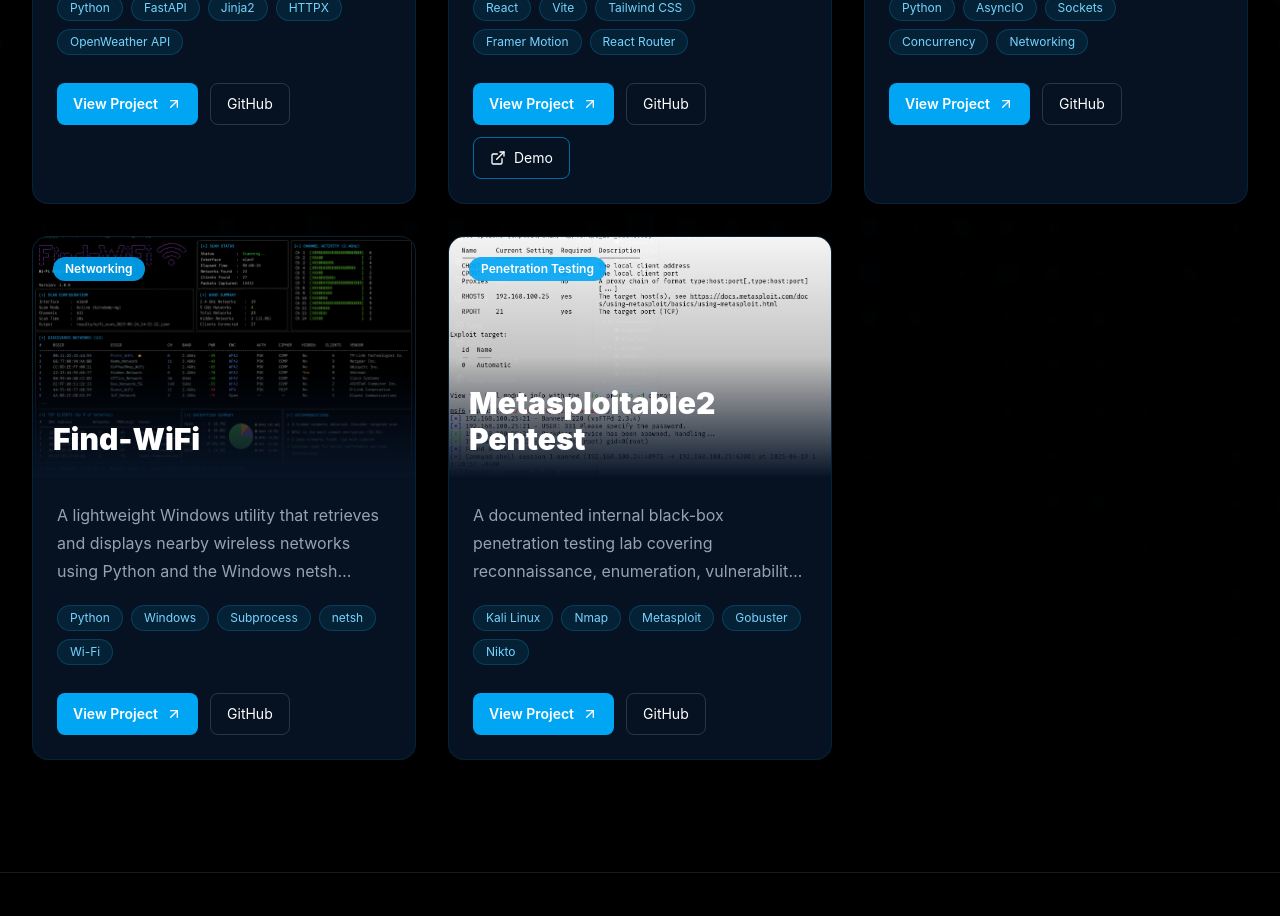
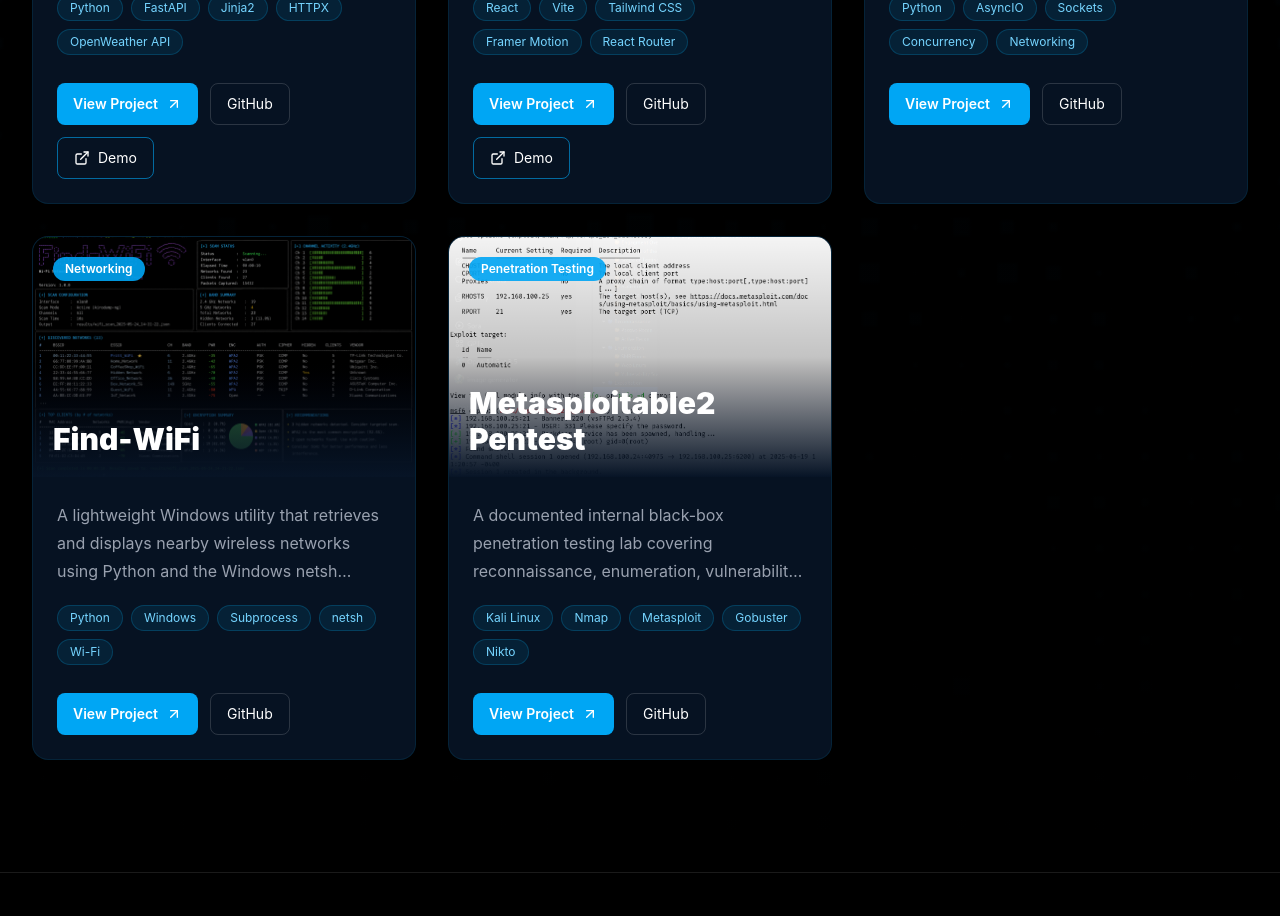
Before and after one commit to Pritt014/pritt-portfolio, a React (Vite) app: page /projects in a window 1280 px wide. Shown: the part 1420-2336 px from the top of the page. Built offline with nearby package versions, Linux system fonts and the light colour scheme; the HTML template or start-up script is replaced by a standard one.

Commit message:
fix: add NIMBA live demo URL

```diff
--- a/src/data/portfolio.js
+++ b/src/data/portfolio.js
@@ -175,7 +175,8 @@ export const featuredProjects = [
     page:
       "/projects/nimba",
 
-    live: "",
+    live:
+      "https://nimba-8sti.onrender.com/",
 
     image: nimba,
 
```
